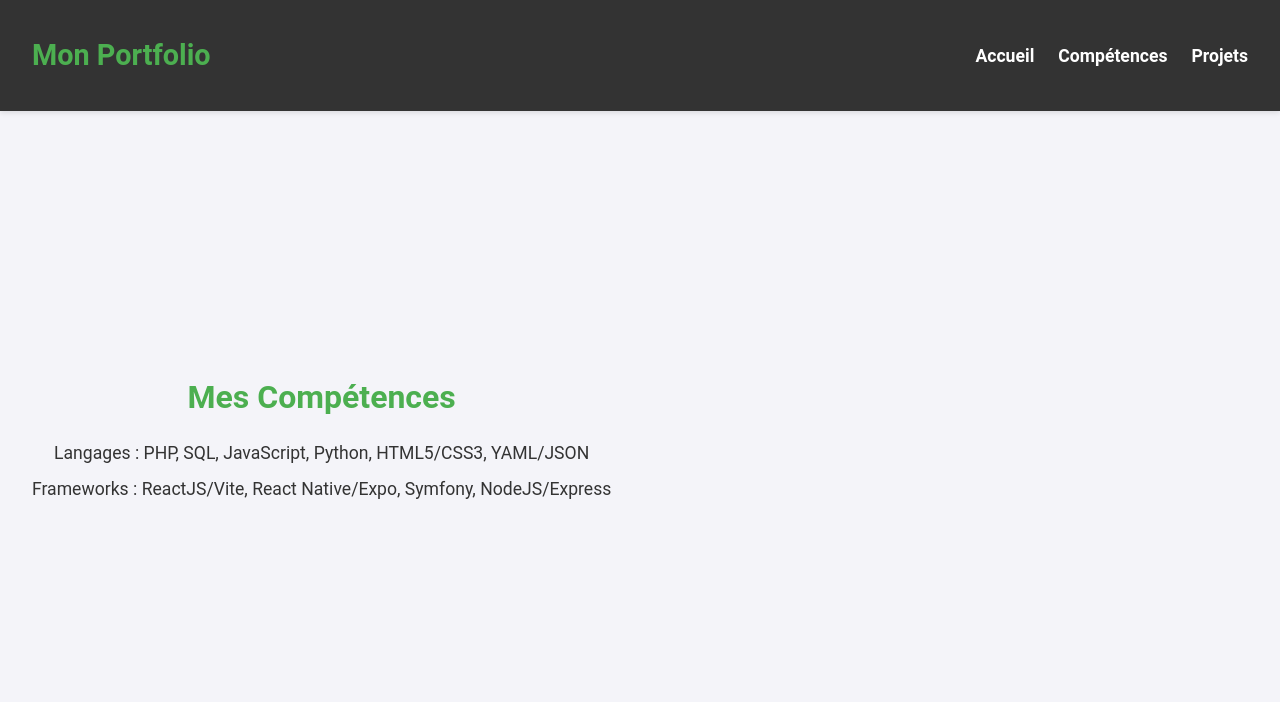
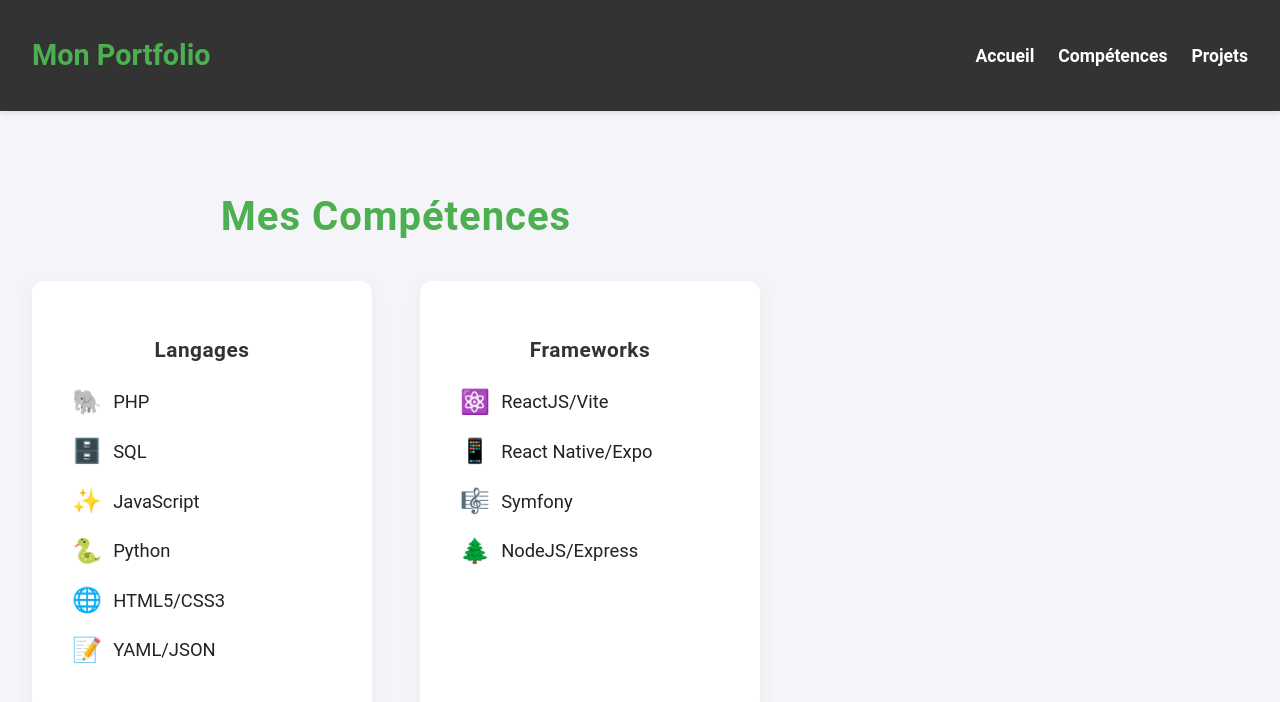
Before and after one commit to Bagass0/Portfolio, a React (Vite) app in the folder Frontend/: page /skills in a window 1280 px wide. Shown: the top 702 px of the page. Built offline with nearby package versions, Linux system fonts and the light colour scheme.

Commit message:
Update page skills

```diff
--- a/Frontend/src/pages/Skills.jsx
+++ b/Frontend/src/pages/Skills.jsx
@@ -5,10 +5,28 @@ function Skills() {
   return (
     <div className="skills-page">
       <h2>Mes Compétences</h2>
-      <ul>
-        <li>Langages : PHP, SQL, JavaScript, Python, HTML5/CSS3, YAML/JSON</li>
-        <li>Frameworks : ReactJS/Vite, React Native/Expo, Symfony, NodeJS/Express</li>
-      </ul>
+      <div className="skills-list">
+        <div className="skill-group">
+          <h3>Langages</h3>
+          <ul>
+            <li><span className="icon">🐘</span> PHP</li>
+            <li><span className="icon">🗄️</span> SQL</li>
+            <li><span className="icon">✨</span> JavaScript</li>
+            <li><span className="icon">🐍</span> Python</li>
+            <li><span className="icon">🌐</span> HTML5/CSS3</li>
+            <li><span className="icon">📝</span> YAML/JSON</li>
+          </ul>
+        </div>
+        <div className="skill-group">
+          <h3>Frameworks</h3>
+          <ul>
+            <li><span className="icon">⚛️</span> ReactJS/Vite</li>
+            <li><span className="icon">📱</span> React Native/Expo</li>
+            <li><span className="icon">🎼</span> Symfony</li>
+            <li><span className="icon">🌲</span> NodeJS/Express</li>
+          </ul>
+        </div>
+      </div>
     </div>
   );
 }
--- a/Frontend/src/styles/Skills.css
+++ b/Frontend/src/styles/Skills.css
@@ -1,19 +1,63 @@
 .skills-page {
   padding: 6rem 2rem 2rem;
+  max-width: 900px;
+  margin: 0 auto;
+  text-align: center;
+  box-sizing: border-box;
 }
 
-  h2 {
+.skills-page h2 {
   color: #4CAF50;
-    font-size: 2rem;
-    margin-bottom: 1rem;
+  font-size: 2.5rem;
+  margin-bottom: 2rem;
+  letter-spacing: 1px;
 }
 
-  ul {
+.skills-list {
+  display: flex;
+  flex-wrap: wrap;
+  justify-content: center;
+  gap: 3rem;
+}
+
+.skill-group {
+  background: #fff;
+  border-radius: 12px;
+  box-shadow: 0 4px 16px rgba(76, 175, 80, 0.08);
+  padding: 2rem 2.5rem;
+  min-width: 260px;
+  max-width: 350px;
+  transition: transform 0.2s, box-shadow 0.2s;
+}
+
+.skill-group:hover {
+  transform: translateY(-8px) scale(1.03);
+  box-shadow: 0 8px 24px rgba(76, 175, 80, 0.15);
+}
+
+.skill-group h3 {
+  color: #333;
+  margin-bottom: 1rem;
+  font-size: 1.3rem;
+  letter-spacing: 0.5px;
+}
+
+.skill-group ul {
   list-style: none;
   padding: 0;
+  margin: 0;
 }
 
-  ul li {
-    margin: 0.5rem 0;
-    font-size: 1.1rem;
+.skill-group li {
+  display: flex;
+  align-items: center;
+  font-size: 1.15rem;
+  margin: 0.7rem 0;
+  color: #222;
+  justify-content: flex-start;
 }
+
+.icon {
+  font-size: 1.5rem;
+  margin-right: 0.7rem;
+}
```
Lines whose indentation alone changed are shown as unchanged.
